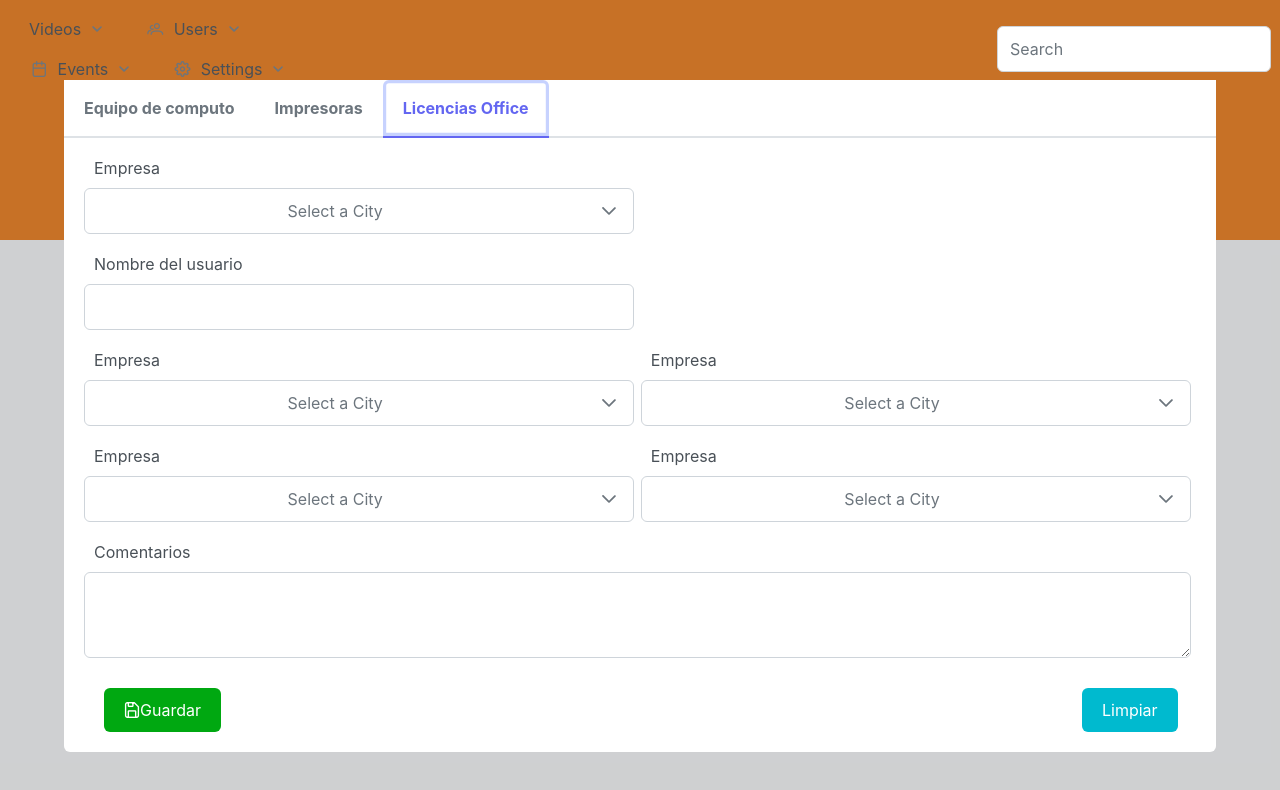
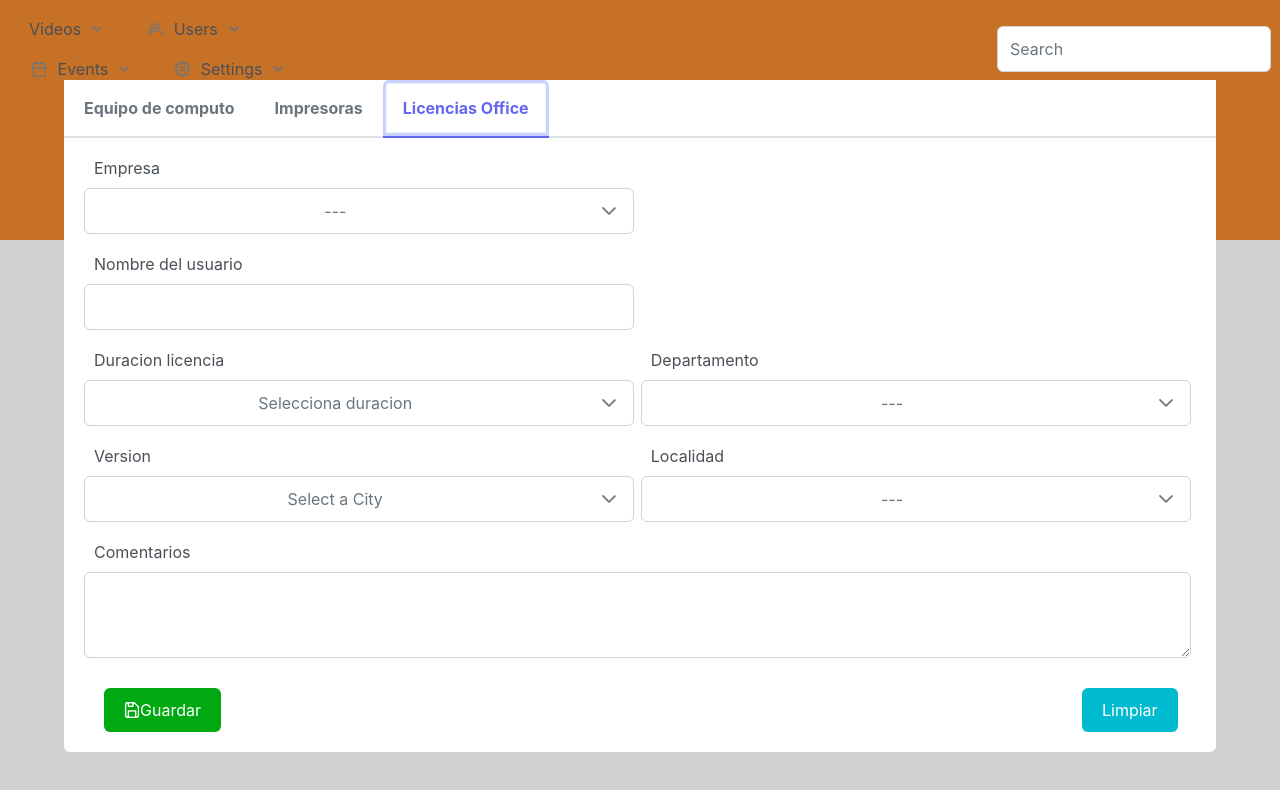
Before and after one commit to erivera95/inventario, a React (Create React App) app in the folder portal/: page /menu in a window 1280 px wide. Both pictures are taken after a click on the tab "Licencias Office". Shown: the top 790 px of the page. Built offline with nearby package versions, Linux system fonts and the light colour scheme.

Commit message:
Correccion UX

```diff
--- a/portal/src/containers/licencias/licencias.js
+++ b/portal/src/containers/licencias/licencias.js
@@ -7,32 +7,60 @@ import { Button } from "primereact/button";
 
 const LicenciasContainer = () => {
   const [selectedCity, setSelectedCity] = useState(null);
-  const cities = [
-    { name: "New York", code: "NY" },
-    { name: "Rome", code: "RM" },
-    { name: "London", code: "LDN" },
-    { name: "Istanbul", code: "IST" },
-    { name: "Paris", code: "PRS" },
+  const empresas = [
+    { name: "New York Life", code: "NY" },
+    { name: "Riveras Movement", code: "RM" },
+    { name: "London Package", code: "LDN" },
+    { name: "Information static", code: "IST" },
+    { name: "AXA", code: "AXa" },
+  ];
+  const Plazo = [
+    { name: "1 Mes", code: "1M" },
+    { name: "6 Meses", code: "6M" },
+    { name: "1 Año", code: "1Y" },
+    { name: "De por vida", code: "LT" },
+  ];
+  const Departamento = [
+    { name: "New York Life", code: "NY" },
+    { name: "Riveras Movement", code: "RM" },
+    { name: "London Package", code: "LDN" },
+    { name: "Information static", code: "IST" },
+    { name: "AXA", code: "AXa" },
+  ];
+  const Version = [
+    { name: "New York Life", code: "NY" },
+    { name: "Riveras Movement", code: "RM" },
+    { name: "London Package", code: "LDN" },
+    { name: "Information static", code: "IST" },
+    { name: "AXA", code: "AXa" },
+  ];
+  const Localidad = [
+    { name: "New York Life", code: "NY" },
+    { name: "Riveras Movement", code: "RM" },
+    { name: "London Package", code: "LDN" },
+    { name: "Information static", code: "IST" },
+    { name: "AXA", code: "AXa" },
   ];
 
   const [value, setValue] = useState("");
 
   return (
     <div style={{ width: "87vw" }}>
-      <div class="divLabelInput">
+      <div class="divLabelInput" id="Empresas">
         <label htmlFor="username" class="labelInputs">
           Empresa
         </label>
         <Dropdown
           value={selectedCity}
           onChange={(e) => setSelectedCity(e.value)}
-          options={cities}
+          options={empresas}
           optionLabel="name"
-          placeholder="Select a City"
+          placeholder="---"
           className="DropdownInput"
         />
       </div>
-      <div class="divLabelInput">
+
+      <div class="divLabelInput" id="Nombre del usuario">
         <label htmlFor="username" class="labelInputs">
           Nombre del usuario
         </label>
@@ -42,15 +70,45 @@ const LicenciasContainer = () => {
           className="inputText"
         />
       </div>
-      <div class="divContainer">
+
+      <div class="divContainer" id="Duracion_Departamento">
         <div class="divLabelInput">
           <label htmlFor="username" class="labelInputs">
-            Empresa
+            Duracion licencia
           </label>
           <Dropdown
             value={selectedCity}
             onChange={(e) => setSelectedCity(e.value)}
-            options={cities}
+            options={Plazo}
+            optionLabel="name"
+            placeholder="Selecciona duracion"
+            className="DropdownInput"
+          />
+        </div>
+        <div class="divLabelInput">
+          <label htmlFor="username" class="labelInputs">
+            Departamento
+          </label>
+          <Dropdown
+            value={selectedCity}
+            onChange={(e) => setSelectedCity(e.value)}
+            options={Departamento}
+            optionLabel="name"
+            placeholder="---"
+            className="DropdownInput"
+          />
+        </div>
+      </div>
+
+      <div class="divContainer" id="Version_Localidad">
+        <div class="divLabelInput">
+          <label htmlFor="username" class="labelInputs">
+            Version
+          </label>
+          <Dropdown
+            value={selectedCity}
+            onChange={(e) => setSelectedCity(e.value)}
+            options={Version}
             optionLabel="name"
             placeholder="Select a City"
             className="DropdownInput"
@@ -58,47 +116,20 @@ const LicenciasContainer = () => {
         </div>
         <div class="divLabelInput">
           <label htmlFor="username" class="labelInputs">
-            Empresa
+            Localidad
           </label>
           <Dropdown
             value={selectedCity}
             onChange={(e) => setSelectedCity(e.value)}
-            options={cities}
+            options={Localidad}
             optionLabel="name"
-            placeholder="Select a City"
+            placeholder="---"
             className="DropdownInput"
           />
         </div>
       </div>
-      <div class="divContainer">
-        <div class="divLabelInput">
-          <label htmlFor="username" class="labelInputs">
-            Empresa
-          </label>
-          <Dropdown
-            value={selectedCity}
-            onChange={(e) => setSelectedCity(e.value)}
-            options={cities}
-            optionLabel="name"
-            placeholder="Select a City"
-            className="DropdownInput"
-          />
-        </div>
-        <div class="divLabelInput">
-          <label htmlFor="username" class="labelInputs">
-            Empresa
-          </label>
-          <Dropdown
-            value={selectedCity}
-            onChange={(e) => setSelectedCity(e.value)}
-            options={cities}
-            optionLabel="name"
-            placeholder="Select a City"
-            className="DropdownInput"
-          />
-        </div>
-      </div>
-      <div class="divLabelInput">
+
+      <div class="divLabelInput" id="Comentarios">
         <label htmlFor="username" class="labelInputs">
           Comentarios
         </label>
@@ -111,14 +142,18 @@ const LicenciasContainer = () => {
         />
       </div>
       <div
+        id="Botones"
         style={{
           display: "flex",
           justifyContent: "space-between",
           padding: "10px 20px 0px 20px",
         }}
       >
-        <Button style={{ backgroundColor: "#00a811", border: "#6366f100" }} icon="pi pi-save">
-        Guardar
+        <Button
+          style={{ backgroundColor: "#00a811", border: "#6366f100" }}
+          icon="pi pi-save"
+        >
+          Guardar
         </Button>
         <Button style={{ backgroundColor: "#00bacf", border: "#6366f100" }}>
           Limpiar
```
